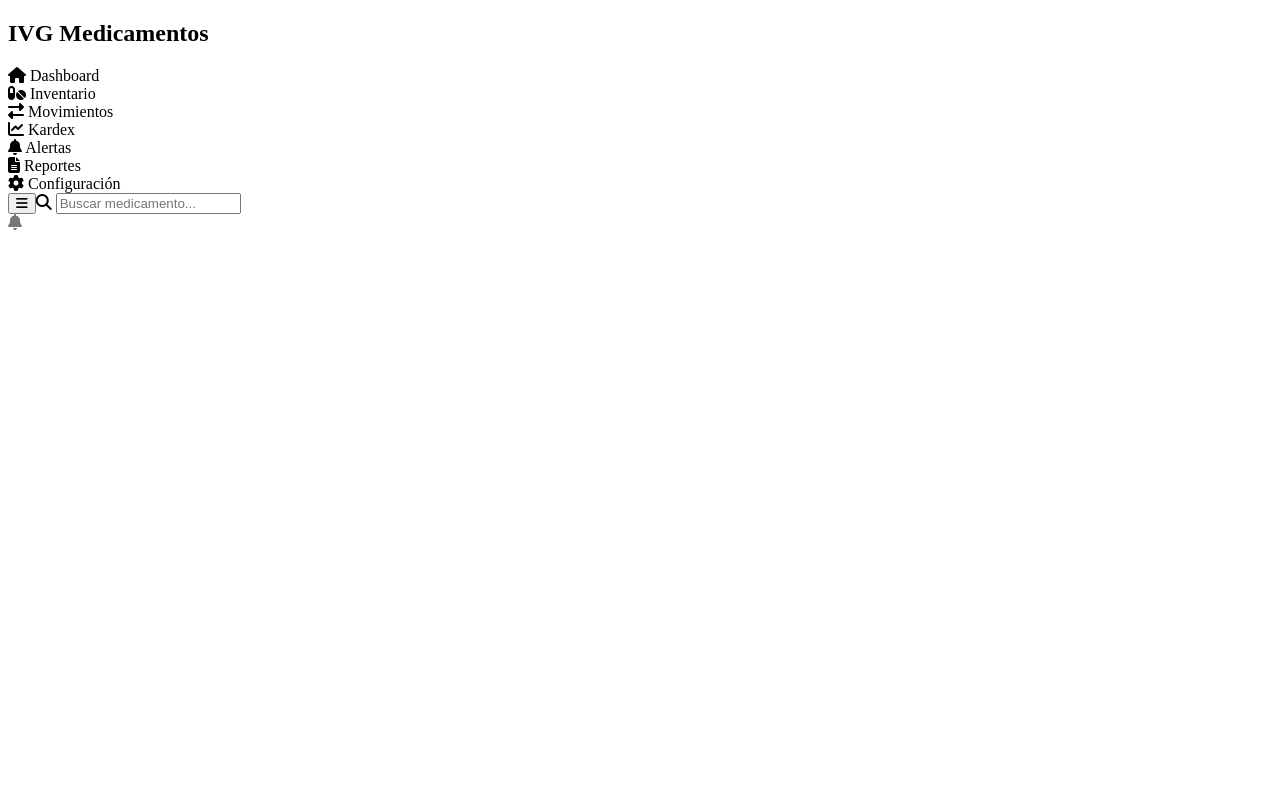
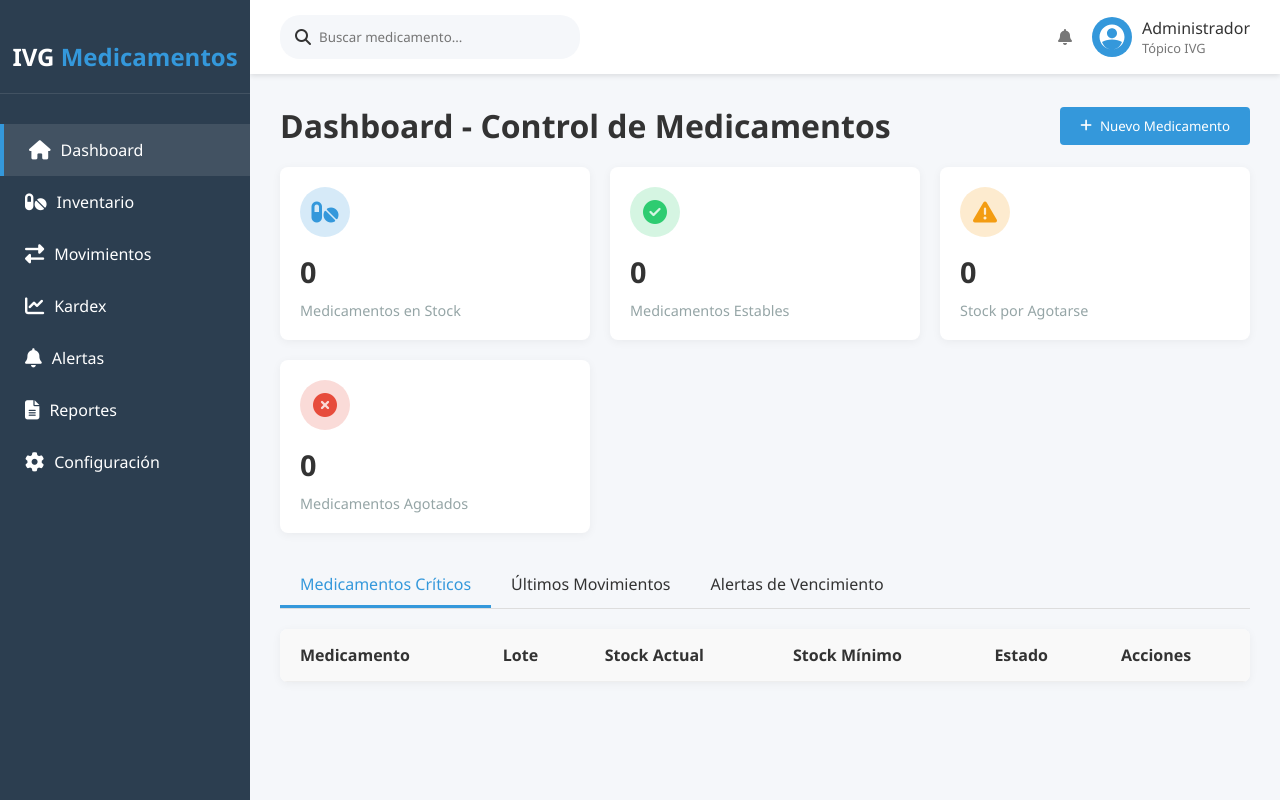
Before and after one commit to Luishuaracahuaman/pagina-de-juana-, a plain HTML site: page index.html in a window 1280 px wide. Shown: the top 800 px of the page. Drawn offline with Linux system fonts and the light colour scheme; a script that the page names is missing.

Commit message:
Update index.html

```diff
--- a/index.html
+++ b/index.html
@@ -5,7 +5,7 @@
     <meta name="viewport" content="width=device-width, initial-scale=1.0">
     <title>Sistema de Control de Medicamentos - IVG</title>
     <link rel="stylesheet" href="https://cdnjs.cloudflare.com/ajax/libs/font-awesome/6.4.0/css/all.min.css">
-    <link rel="stylesheet" href="2.css">
+    <link rel="stylesheet" href="style.css">
 </head>
 <body>
     <!-- Sidebar -->
```
